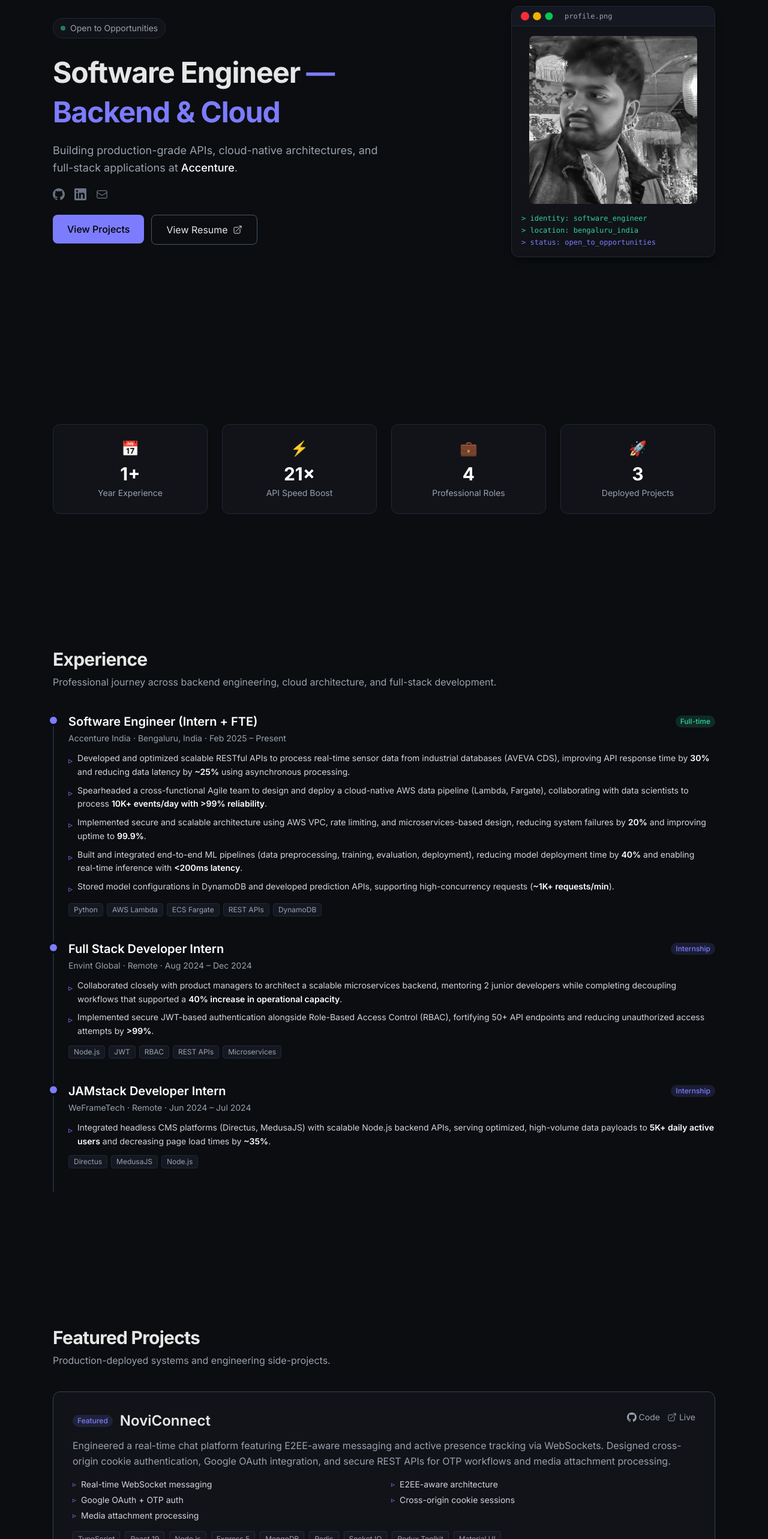
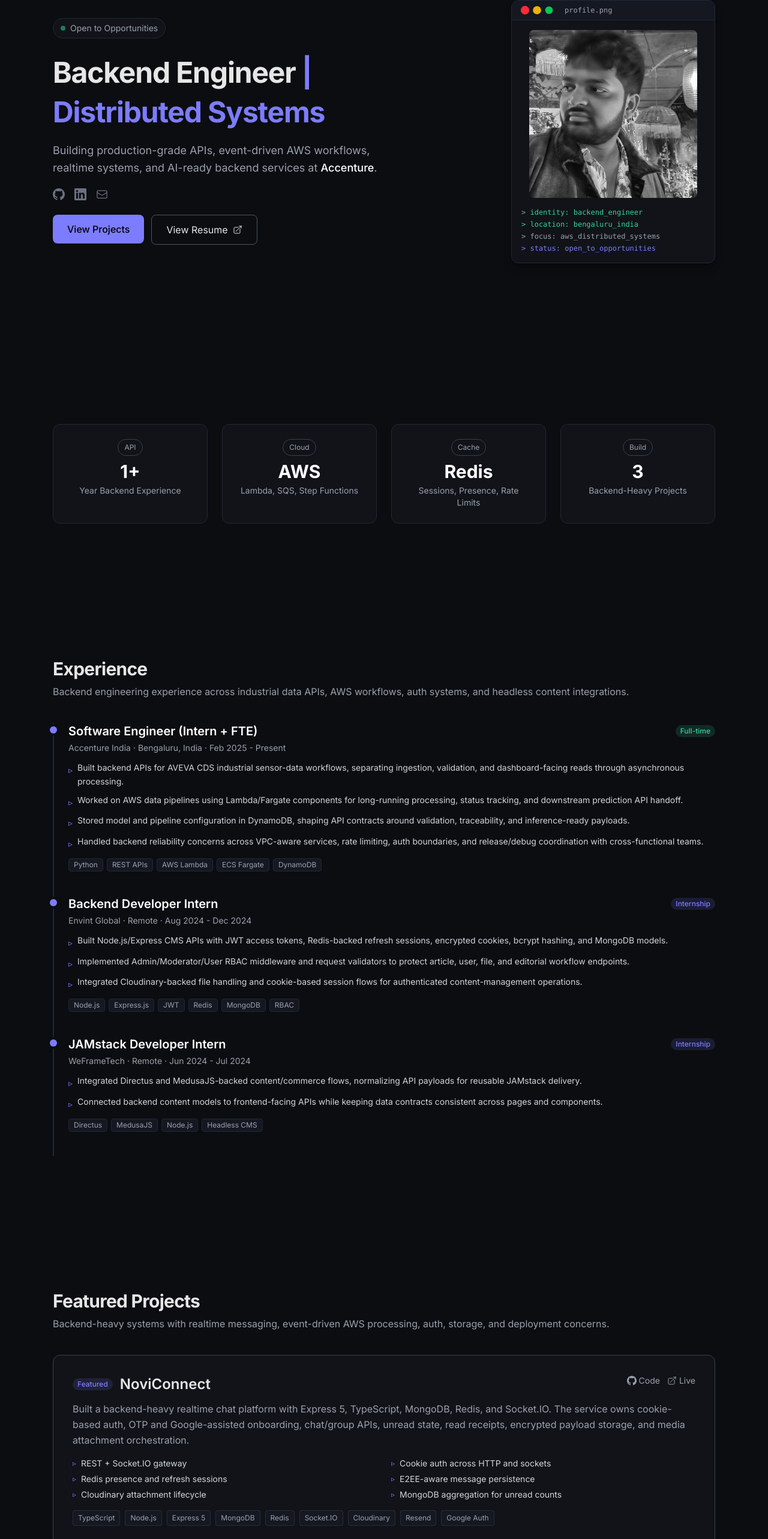
Before and after one commit to 009-KumarJi/portfolio, a Next.js app: page / in a window 1280 px wide. Shown: the part 221-2787 px from the top of the page at 60% size. Built offline with nearby package versions, Linux system fonts and the light colour scheme.

Commit message:
Update backend portfolio content and resume

```diff
--- a/app/layout.tsx
+++ b/app/layout.tsx
@@ -1,19 +1,20 @@
 import "./globals.css";
 
 export const metadata = {
-  title: "Krishna Kumar | Software Engineer — Backend & Cloud",
+  title: "Krishna Kumar | Backend Engineer - Distributed Systems & AWS",
   description:
-    "Software engineer at Accenture building scalable APIs, cloud-native systems, and production-grade full-stack applications. Specializing in Python, Node.js, AWS, and distributed architectures.",
+    "Backend engineer at Accenture building APIs, asynchronous cloud workflows, distributed systems, and AI-powered backend capabilities with Node.js, Python, AWS, Redis, and DynamoDB.",
   keywords: [
-    "software engineer",
     "backend engineer",
-    "full stack developer",
+    "distributed systems",
     "cloud engineer",
+    "AI-powered systems",
     "Krishna Kumar",
     "Python",
     "Node.js",
     "AWS",
-    "React",
+    "Redis",
+    "DynamoDB",
   ],
 };
 
--- a/components/experience/ExperienceTimeline.tsx
+++ b/components/experience/ExperienceTimeline.tsx
@@ -17,45 +17,45 @@ const experiences: ExperienceEntry[] = [
   {
     role: "Software Engineer (Intern + FTE)",
     company: "Accenture India",
-    period: "Feb 2025 – Present",
+    period: "Feb 2025 - Present",
     location: "Bengaluru, India",
     type: "full-time",
-    techTags: ["Python", "AWS Lambda", "ECS Fargate", "REST APIs", "DynamoDB"],
+    techTags: ["Python", "REST APIs", "AWS Lambda", "ECS Fargate", "DynamoDB"],
     points: [
-      "Developed and optimized scalable RESTful APIs to process real-time sensor data from industrial databases (AVEVA CDS), improving API response time by **30%** and reducing data latency by **~25%** using asynchronous processing.",
-      "Spearheaded a cross-functional Agile team to design and deploy a cloud-native AWS data pipeline (Lambda, Fargate), collaborating with data scientists to process **10K+ events/day with >99% reliability**.",
-      "Implemented secure and scalable architecture using AWS VPC, rate limiting, and microservices-based design, reducing system failures by **20%** and improving uptime to **99.9%**.",
-      "Built and integrated end-to-end ML pipelines (data preprocessing, training, evaluation, deployment), reducing model deployment time by **40%** and enabling real-time inference with **<200ms latency**.",
-      "Stored model configurations in DynamoDB and developed prediction APIs, supporting high-concurrency requests (**~1K+ requests/min**).",
+      "Built backend APIs for AVEVA CDS industrial sensor-data workflows, separating ingestion, validation, and dashboard-facing reads through asynchronous processing.",
+      "Worked on AWS data pipelines using Lambda/Fargate components for long-running processing, status tracking, and downstream prediction API handoff.",
+      "Stored model and pipeline configuration in DynamoDB, shaping API contracts around validation, traceability, and inference-ready payloads.",
+      "Handled backend reliability concerns across VPC-aware services, rate limiting, auth boundaries, and release/debug coordination with cross-functional teams.",
     ],
   },
   {
-    role: "Full Stack Developer Intern",
+    role: "Backend Developer Intern",
     company: "Envint Global",
-    period: "Aug 2024 – Dec 2024",
+    period: "Aug 2024 - Dec 2024",
     location: "Remote",
     type: "internship",
-    techTags: ["Node.js", "JWT", "RBAC", "REST APIs", "Microservices"],
+    techTags: ["Node.js", "Express.js", "JWT", "Redis", "MongoDB", "RBAC"],
     points: [
-      "Collaborated closely with product managers to architect a scalable microservices backend, mentoring 2 junior developers while completing decoupling workflows that supported a **40% increase in operational capacity**.",
-      "Implemented secure JWT-based authentication alongside Role-Based Access Control (RBAC), fortifying 50+ API endpoints and reducing unauthorized access attempts by **>99%**.",
+      "Built Node.js/Express CMS APIs with JWT access tokens, Redis-backed refresh sessions, encrypted cookies, bcrypt hashing, and MongoDB models.",
+      "Implemented Admin/Moderator/User RBAC middleware and request validators to protect article, user, file, and editorial workflow endpoints.",
+      "Integrated Cloudinary-backed file handling and cookie-based session flows for authenticated content-management operations.",
     ],
   },
   {
     role: "JAMstack Developer Intern",
     company: "WeFrameTech",
-    period: "Jun 2024 – Jul 2024",
+    period: "Jun 2024 - Jul 2024",
     location: "Remote",
     type: "internship",
-    techTags: ["Directus", "MedusaJS", "Node.js"],
+    techTags: ["Directus", "MedusaJS", "Node.js", "Headless CMS"],
     points: [
-      "Integrated headless CMS platforms (Directus, MedusaJS) with scalable Node.js backend APIs, serving optimized, high-volume data payloads to **5K+ daily active users** and decreasing page load times by **~35%**.",
+      "Integrated Directus and MedusaJS-backed content/commerce flows, normalizing API payloads for reusable JAMstack delivery.",
+      "Connected backend content models to frontend-facing APIs while keeping data contracts consistent across pages and components.",
     ],
   },
 ];
 
 function formatBullet(text: string) {
-  // Bold text wrapped in ** **
   const parts = text.split(/\*\*(.*?)\*\*/g);
   return parts.map((part, i) =>
     i % 2 === 1 ? (
@@ -83,10 +83,8 @@ function ExperienceItem({
       transition={{ duration: 0.4, delay: index * 0.1 }}
       className="border-l-2 border-gray-800 pl-4 sm:pl-6 pb-10 relative group"
     >
-      {/* Timeline dot */}
       <div className="absolute w-3 h-3 bg-[var(--accent)] rounded-full -left-[7px] top-1.5 group-hover:scale-125 transition-transform ring-4 ring-[var(--bg)]" />
 
-      {/* Header row */}
       <div className="flex flex-col sm:flex-row sm:items-center sm:justify-between gap-1 mb-1">
         <h3 className="text-lg md:text-xl font-semibold text-white">{entry.role}</h3>
         <span
@@ -104,7 +102,6 @@ function ExperienceItem({
         {entry.company} · {entry.location} · {entry.period}
       </p>
 
-      {/* Bullet points */}
       <ul className="mt-3 space-y-2 text-gray-300 text-sm leading-relaxed">
         {entry.points.map((p, i) => (
           <li key={i} className="flex gap-2">
@@ -114,7 +111,6 @@ function ExperienceItem({
         ))}
       </ul>
 
-      {/* Tech tags */}
       <div className="flex flex-wrap gap-1.5 mt-3">
         {entry.techTags.map((tag) => (
           <span
@@ -140,7 +136,7 @@ export default function ExperienceTimeline() {
       >
         <h2 className="text-3xl font-bold mb-2 tracking-tight">Experience</h2>
         <p className="text-gray-400 mb-10">
-          Professional journey across backend engineering, cloud architecture, and full-stack development.
+          Backend engineering experience across industrial data APIs, AWS workflows, auth systems, and headless content integrations.
         </p>
       </motion.div>
 
--- a/components/hero/Hero.tsx
+++ b/components/hero/Hero.tsx
@@ -32,13 +32,13 @@ export default function Hero() {
         </motion.div>
 
         <h1 className="text-3xl md:text-5xl font-bold leading-snug tracking-tight">
-          Software Engineer
-          <span className="text-[var(--accent)]"> — Backend & Cloud</span>
+          Backend Engineer
+          <span className="text-[var(--accent)]"> | Distributed Systems</span>
         </h1>
 
         <p className="mt-4 text-gray-400 text-base md:text-lg leading-relaxed">
-          Building production-grade APIs, cloud-native architectures, and
-          full-stack applications at{" "}
+          Building production-grade APIs, event-driven AWS workflows, realtime
+          systems, and AI-ready backend services at{" "}
           <span className="text-white font-medium">Accenture</span>.
         </p>
 
--- a/components/hero/ProfileTerminal.tsx
+++ b/components/hero/ProfileTerminal.tsx
@@ -47,8 +47,9 @@ export default function ProfileTerminal() {
 
       {/* Terminal footer */}
       <div className="px-4 pb-4 font-mono text-xs space-y-1">
-        <p className="text-[var(--green)]">&gt; identity: software_engineer</p>
+        <p className="text-[var(--green)]">&gt; identity: backend_engineer</p>
         <p className="text-[var(--green)]">&gt; location: bengaluru_india</p>
+        <p className="text-gray-400">&gt; focus: aws_distributed_systems</p>
         <p className="text-[var(--accent)]">&gt; status: open_to_opportunities</p>
       </div>
     </motion.div>
--- a/components/projects/ProjectCard.tsx
+++ b/components/projects/ProjectCard.tsx
@@ -87,8 +87,8 @@ export default function ProjectCard({
         {description}
       </p>
 
-      {/* Highlights — only for featured */}
-      {featured && highlights && (
+      {/* Highlights */}
+      {highlights && (
         <div className="mt-4 grid grid-cols-1 sm:grid-cols-2 gap-x-6 gap-y-1.5">
           {highlights.map((h, i) => (
             <div key={i} className="flex items-center gap-2 text-sm text-gray-300">
--- a/components/projects/ProjectsSection.tsx
+++ b/components/projects/ProjectsSection.tsx
@@ -18,7 +18,7 @@ export default function ProjectsSection() {
           Featured Projects
         </h2>
         <p className="text-gray-400 mb-10">
-          Production-deployed systems and engineering side-projects.
+          Backend-heavy systems with realtime messaging, event-driven AWS processing, auth, storage, and deployment concerns.
         </p>
       </motion.div>
 
--- a/components/skills/SkillsMatrix.tsx
+++ b/components/skills/SkillsMatrix.tsx
@@ -8,10 +8,11 @@ const skillCategories = [
   { title: "Languages", items: skills.languages, accent: true },
   { title: "Backend & APIs", items: skills.backend, accent: true },
   { title: "Databases & Caching", items: skills.databases, accent: false },
-  { title: "Cloud & DevOps", items: skills.cloud, accent: false },
-  { title: "Frontend", items: skills.frontend, accent: false },
+  { title: "Cloud & AWS", items: skills.cloud, accent: true },
+  { title: "AI Backend", items: skills.aiBackend, accent: false },
   { title: "Tools", items: skills.tools, accent: false },
   { title: "Concepts", items: skills.concepts, accent: false },
+  { title: "Frontend Familiarity", items: skills.frontend, accent: false },
 ];
 
 function SkillGroup({
@@ -68,7 +69,7 @@ export default function SkillsMatrix() {
       >
         <h2 className="text-3xl font-bold mb-2 tracking-tight">Skills</h2>
         <p className="text-gray-400 mb-10">
-          Core competencies across the full stack — strongest areas highlighted.
+          Backend-first toolkit across APIs, data stores, AWS infrastructure, and AI-capable service design.
         </p>
       </motion.div>
 
--- a/components/system/SystemStats.tsx
+++ b/components/system/SystemStats.tsx
@@ -4,10 +4,10 @@ import { motion } from "framer-motion";
 import Section from "../ui/Section";
 
 const metrics = [
-  { value: "1+", label: "Year Experience", icon: "📅" },
-  { value: "21×", label: "API Speed Boost", icon: "⚡" },
-  { value: "4", label: "Professional Roles", icon: "💼" },
-  { value: "3", label: "Deployed Projects", icon: "🚀" },
+  { value: "1+", label: "Year Backend Experience", icon: "API" },
+  { value: "AWS", label: "Lambda, SQS, Step Functions", icon: "Cloud" },
+  { value: "Redis", label: "Sessions, Presence, Rate Limits", icon: "Cache" },
+  { value: "3", label: "Backend-Heavy Projects", icon: "Build" },
 ];
 
 export default function SystemStats() {
@@ -23,7 +23,7 @@ export default function SystemStats() {
             transition={{ duration: 0.4, delay: i * 0.1 }}
             className="bg-[var(--bg-card)] border border-gray-800 rounded-xl p-5 md:p-6 text-center hover:border-[var(--accent)]/30 transition-colors duration-300 group"
           >
-            <span className="text-2xl mb-2 block group-hover:scale-110 transition-transform duration-300">
+            <span className="text-xs mb-2 inline-flex min-h-7 items-center rounded-full border border-gray-700 px-2.5 py-1 text-gray-400 group-hover:border-[var(--accent)]/40 transition-colors">
               {metric.icon}
             </span>
             <p className="text-2xl md:text-3xl font-bold text-white">
--- a/components/ui/Footer.tsx
+++ b/components/ui/Footer.tsx
@@ -18,8 +18,8 @@ export default function Footer() {
             Let&apos;s Connect
           </h2>
           <p className="text-gray-400 max-w-md mx-auto mb-8">
-            Open to backend, full-stack, and cloud engineering opportunities.
-            Feel free to reach out.
+            Open to backend engineering roles focused on APIs, distributed systems,
+            AWS workflows, and AI-powered backend products.
           </p>
 
           <div className="flex justify-center gap-3 sm:gap-4 flex-wrap">
--- a/data/projects.ts
+++ b/data/projects.ts
@@ -2,24 +2,25 @@ export const projects = [
   {
     title: "NoviConnect",
     description:
-      "Engineered a real-time chat platform featuring E2EE-aware messaging and active presence tracking via WebSockets. Designed cross-origin cookie authentication, Google OAuth integration, and secure REST APIs for OTP workflows and media attachment processing.",
+      "Built a backend-heavy realtime chat platform with Express 5, TypeScript, MongoDB, Redis, and Socket.IO. The service owns cookie-based auth, OTP and Google-assisted onboarding, chat/group APIs, unread state, read receipts, encrypted payload storage, and media attachment orchestration.",
     highlights: [
-      "Real-time WebSocket messaging",
-      "E2EE-aware architecture",
-      "Google OAuth + OTP auth",
-      "Cross-origin cookie sessions",
-      "Media attachment processing",
+      "REST + Socket.IO gateway",
+      "Cookie auth across HTTP and sockets",
+      "Redis presence and refresh sessions",
+      "E2EE-aware message persistence",
+      "Cloudinary attachment lifecycle",
+      "MongoDB aggregation for unread counts",
     ],
     stack: [
       "TypeScript",
-      "React 19",
       "Node.js",
       "Express 5",
       "MongoDB",
       "Redis",
       "Socket.IO",
-      "Redux Toolkit",
-      "Material UI",
+      "Cloudinary",
+      "Resend",
+      "Google Auth",
     ],
     github: "https://github.com/009-KumarJi/NoviConnect",
     live: "https://noviconnect-client-v2.vercel.app/",
@@ -28,16 +29,18 @@ export const projects = [
   {
     title: "Smart Media Uploader",
     description:
-      "Architected an event-driven media processing platform utilizing direct-to-S3 presigned uploads and stateless ECS Fargate workers. Orchestrated a secure, fault-tolerant pipeline using AWS SQS and Step Functions, strategically isolating FastAPI servers from compute-heavy transcoding tasks.",
+      "Architected an event-driven media backend where FastAPI issues presigned S3 upload URLs, DynamoDB tracks upload sessions and job state, SQS buffers jobs, Lambda dispatches workflows, and Step Functions coordinates ECS Fargate workers for media processing.",
     highlights: [
-      "Event-driven architecture",
       "Direct-to-S3 presigned uploads",
-      "Stateless ECS Fargate workers",
-      "AWS Step Functions orchestration",
-      "Fault-tolerant pipeline",
+      "DynamoDB job and session tracking",
+      "SQS-backed async processing",
+      "Step Functions orchestration",
+      "ECS Fargate worker isolation",
+      "Terraform-managed AWS infrastructure",
     ],
     stack: [
-      "Python FastAPI",
+      "Python",
+      "FastAPI",
       "AWS DynamoDB",
       "S3",
       "SQS",
@@ -52,20 +55,23 @@ export const projects = [
   {
     title: "Realtime Tic-Tac-Toe Engine",
     description:
-      "Engineered a production-ready, server-authoritative multiplayer game engine featuring real-time matchmaking, 30-second bounded timed turns, and a persistent global leaderboard. Designed the backend using Nakama's embedded Goja JavaScript runtime alongside a globally-cached responsive PWA UI.",
+      "Implemented a server-authoritative multiplayer game backend on Nakama, with isolated match state, join validation, move validation, timed turns, timeout handling, disconnect outcomes, matchmaking RPCs, and a global leaderboard backed by Nakama storage.",
     highlights: [
-      "Server-authoritative game logic",
-      "Real-time matchmaking",
-      "Persistent global leaderboard",
-      "Responsive PWA UI",
+      "Server-authoritative match lifecycle",
+      "Realtime matchmaking",
+      "30-second timed turns",
+      "Persistent leaderboard",
+      "Optimistic-concurrency stat writes",
+      "Dockerized Nakama runtime",
     ],
     stack: [
+      "TypeScript",
+      "Nakama",
+      "WebSockets",
+      "Docker",
       "React",
       "Vite",
-      "TypeScript",
       "Zustand",
-      "Nakama",
-      "Docker",
     ],
     github: "https://github.com/009-KumarJi/realtime-tictactoe-engine",
     live: "https://realtime-tictactoe-engine.vercel.app/",
@@ -74,13 +80,15 @@ export const projects = [
   {
     title: "Article CMS",
     description:
-      "Built a robust backend content management system utilizing Node.js and Express to drive multi-role RBAC and secure editorial workflows. Integrated MongoDB for flexible data modeling alongside Cloudinary for optimized image storage and delivery.",
+      "Built a Node.js/Express content-management backend with JWT access tokens, Redis-backed refresh sessions, encrypted auth cookies, RBAC middleware, MongoDB article/user/file models, validation middleware, and Cloudinary-backed media handling.",
     highlights: [
-      "Multi-role RBAC system",
-      "Secure editorial workflows",
-      "Cloudinary image optimization",
+      "Admin/Moderator/User RBAC",
+      "Redis-backed refresh sessions",
+      "Encrypted cookie auth",
+      "MongoDB content models",
+      "Cloudinary media handling",
     ],
-    stack: ["Node.js", "Express.js", "MongoDB", "Cloudinary"],
+    stack: ["Node.js", "Express.js", "MongoDB", "Redis", "JWT", "Cloudinary"],
     github: "https://github.com/009-KumarJi/article_cms",
     featured: false,
   },
--- a/data/skills.ts
+++ b/data/skills.ts
@@ -1,30 +1,43 @@
 export const skills = {
-  languages: ["Python", "Java", "JavaScript", "TypeScript", "Golang", "C++"],
+  languages: ["TypeScript", "JavaScript", "Python", "Java", "Go", "C++"],
 
   backend: [
-    "FastAPI",
     "Node.js",
     "Express.js",
-    "Spring Boot",
+    "FastAPI",
     "REST APIs",
-    "GraphQL",
+    "WebSockets",
+    "Socket.IO",
+    "JWT",
+    "OAuth2",
   ],
 
   databases: [
+    "MongoDB",
     "PostgreSQL",
-    "MongoDB",
     "MySQL",
     "Redis",
     "AWS DynamoDB",
   ],
 
   cloud: [
-    "Amazon Web Services",
-    "Azure",
     "AWS Lambda",
+    "ECS Fargate",
+    "Amazon S3",
     "AWS SQS",
     "AWS Step Functions",
-    "Apache Kafka",
+    "IAM",
+    "VPC",
+    "Terraform",
+  ],
+
+  aiBackend: [
+    "Inference APIs",
+    "Model configuration storage",
+    "Async AI workflows",
+    "Rate limiting",
+    "Request validation",
+    "Cost-aware API design",
   ],
 
   frontend: [
@@ -32,6 +45,7 @@ export const skills = {
     "HTML",
     "CSS",
     "Material UI",
+    "Redux Toolkit",
   ],
 
   tools: [
@@ -45,10 +59,11 @@ export const skills = {
   ],
 
   concepts: [
+    "Distributed Systems",
     "Microservices Architecture",
     "Event-Driven Systems",
-    "Authentication (JWT, OAuth2, SAML)",
+    "Authentication",
     "RBAC",
-    "Distributed Systems",
+    "Cloud Security",
   ],
 };
```
Also changed, not shown: 1 other file (tests, documents, lock files or other folders).
